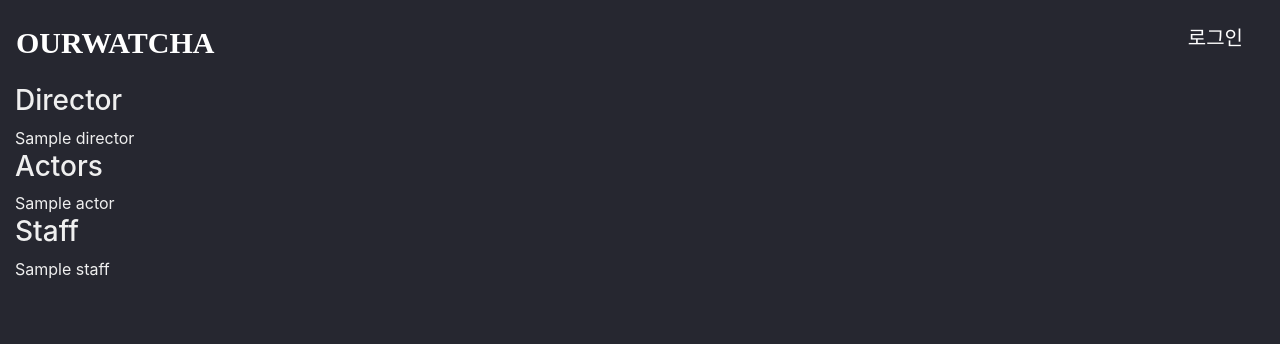
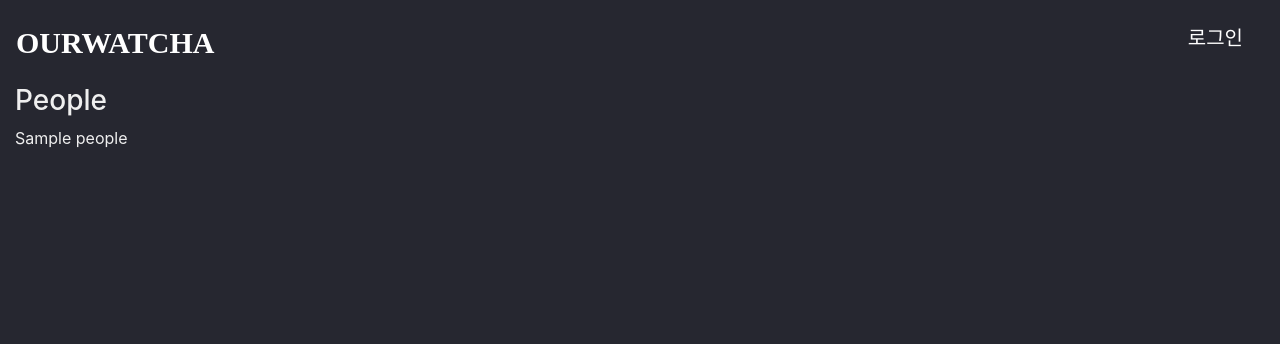
Before and after one commit to Cornelii/ourwatcha, a Django app: page /people/ in a window 1280 px wide. Shown: the top 344 px of the page. Run offline with Django 3.2, Linux system fonts and the light colour scheme; tables that the repository leaves empty hold one stand-in row (values such as "Sample post"); parts of the project's set-up code (start-up, migrations or seed data) failed here and were passed over; some libraries are stand-ins or nearby versions; some web fonts are replaced.

Commit message:
Actor, Director, and Staff -> People model and clean-up in other code

```diff
--- a/api/urls.py
+++ b/api/urls.py
@@ -11,13 +11,9 @@ urlpatterns = [
     path('genres/', views.genre_list, name='genre_list'),
     path('genres/<int:genre_id>/movies/', views.genre_movies, name='genre_movies'),
 
-    path('people/actors/', views.actors, name='actors'),
-    path('people/directors/', views.directors, name='directors'),
-    path('people/staff/', views.staff, name='staff'),
+    path('people/', views.people, name='people'),
+    path('people/<int:people_id>', views.people_detail, name='people_detail'),
 
-    path('people/actors/<int:actor_id>', views.actor_detail, name='actor_detail'),
-    path('people/directors/<int:director_id>', views.director_detail, name='director_detail'),
-    path('people/staff/<int:staff_id>', views.staff_detail, name='staff_detail'),
 
     #TODO user-people temperatrue api
 
--- a/movies/models.py
+++ b/movies/models.py
@@ -1,6 +1,6 @@
 from django.db import models
 from django.conf import settings
-from people.models import Director, Actor, Staff
+from people.models import People
 
 
 class Genre(models.Model):
@@ -36,9 +36,7 @@ class Movie(models.Model):
     poster_url = models.CharField(max_length=200, blank=True)
 
     # 기타 관계형 필드
-    actors = models.ManyToManyField(Actor, related_name='movies')
-    directors = models.ManyToManyField(Director, related_name='movies')
-    staffs = models.ManyToManyField(Staff, related_name='movies')
+    people = models.ManyToManyField(People, related_name='movies')
 
 
 class Comment(models.Model):
--- a/people/models.py
+++ b/people/models.py
@@ -10,20 +10,5 @@ class People(models.Model):
     name = models.CharField(max_length=45)
     en_name = models.CharField(max_length=45, blank=True)
     filmography = models.TextField(blank=True)
-
-    class Meta:
-        abstract = True
-
-
-class Director(People):
     portrait_url = models.CharField(max_length=200, null=True)
-    roles = models.ManyToManyField(Role, related_name='directors')
-
-
-class Actor(People):
-    portrait_url = models.CharField(max_length=200, null=True)
-    roles = models.ManyToManyField(Role, related_name='actors')
-
-
-class Staff(People):
-    roles = models.ManyToManyField(Role, related_name='staffs')
+    roles = models.ManyToManyField(Role, related_name='peoples')
--- a/people/templates/people/index.html
+++ b/people/templates/people/index.html
@@ -12,19 +12,9 @@ OurWatCha Movies
 
 {% block body %}
 <div class="container-fluid" id="people_app">
-    <h3>Director</h3>
-    {% for director in directors %}
-        <a href="#">{{ director.name }}</a>
-    {% endfor %}
-
-    <h3>Actors</h3>
-    {% for actor in actors %}
-        <a href="#">{{ actor.name }}</a>
-    {% endfor %}
-
-    <h3>Staff</h3>
-    {% for staf in staff %}
-        <a href="#">{{ staf.name }}</a>
+    <h3>People</h3>
+    {% for person in people %}
+        <a href="#">{{ person.name }}</a>
     {% endfor %}
 
 
--- a/people/urls.py
+++ b/people/urls.py
@@ -4,11 +4,5 @@ app_name = 'people'
 
 urlpatterns = [
     path('', views.index, name='index'),
-    path('directors/', views.director_list, name='director_list'),
-    path('actors/', views.actor_list, name='actor_list'),
-    path('staff/', views.staff_list, name='staff_list'),
-    path('directors/<int:director_id>/', views.director_detail, name='director_detail'),
-    path('actors/<int:actor_id>/', views.actor_detail, name='actor_detail'),
-    path('staff/<int:staff_id>/', views.staff_detail, name='staff_detail'),
-
+    path('<int:people_id>/', views.people_detail, name='people_detail'),
 ]
--- a/people/views.py
+++ b/people/views.py
@@ -1,83 +1,22 @@
 from django.shortcuts import render, redirect, get_object_or_404
-from .models import Director, Actor, Staff
+from .models import People
 from django.contrib.auth.decorators import login_required
 
 
-
-# TODO: people page
+#TODO people pages
 def index(request):
-    directors = Director.objects.all()
-    actors = Actor.objects.all()
-    staff = Staff.objects.all()
+    people = People.objects.all()
 
     return render(request, 'people/index.html', {
-        'directors': directors,
-        'actors': actors,
-        'staff': staff,
-    })
-
-# TODO: director list page
-def director_list(request):
-    directors = Director.objects.all()
-
-    return render(request, 'people/index.html', {
-        'directors': directors,
-        'actors': {},
-        'staff': {},
+        'people': people,
     })
 
 
-def actor_list(request):
-    actors = Actor.objects.all()
-
-    return render(request, 'people/index.html', {
-        'directors':{},
-        'actors': actors,
-        'staff': {},
-    })
-
-# TODO: staff list page
-def staff_list(request):
-    staff = Staff.objects.all()
-
-    return render(request, 'people/index.html', {
-        'directors': {},
-        'actors': {},
-        'staff': staff,
-    })
-
-
-def director_detail(request, director_id):
-    person = get_object_or_404(Director, pk=director_id)
-    status = '감독'
+def people_detail(request, people_id):
+    person = get_object_or_404(People, pk=people_id)
     filmo = person.filmography
     filmo = filmo.split('|')
     return render(request, 'people/detail.html',{
         'person': person,
-        'status': status,
-        'filmo':filmo,
-    })
-
-
-def actor_detail(request, actor_id):
-    person = get_object_or_404(Actor, pk=actor_id)
-    status = '배우'
-    filmo = person.filmography
-    filmo = filmo.split('|')
-    return render(request, 'people/detail.html', {
-        'person': person,
-        'status': status,
         'filmo': filmo,
     })
-
-
-def staff_detail(request, staff_id):
-    person = get_object_or_404(Staff, pk=staff_id)
-    status = '스태프'
-    filmo = person.filmography
-    filmo = filmo.split('|')
-    return render(request, 'people/detail.html', {
-        'person': person,
-        'status': status,
-        'filmo': filmo,
-    })
```
Also changed, not shown: accounts/models.py (+3 -7 lines), api/serializers.py (+3 -15 lines), api/views.py (+9 -36 lines), people/admin.py (+2 -6 lines), people/forms.py (+3 -14 lines), updator.py (+12 -22 lines), accounts/migrations/0006_auto_20190515_1728.py (added), accounts/migrations/0007_auto_20190515_1728.py (added), movies/migrations/0006_auto_20190515_1728.py (added), movies/migrations/0007_movie_people.py (added), people/migrations/0004_auto_20190515_1728.py (added), 1 other file.
